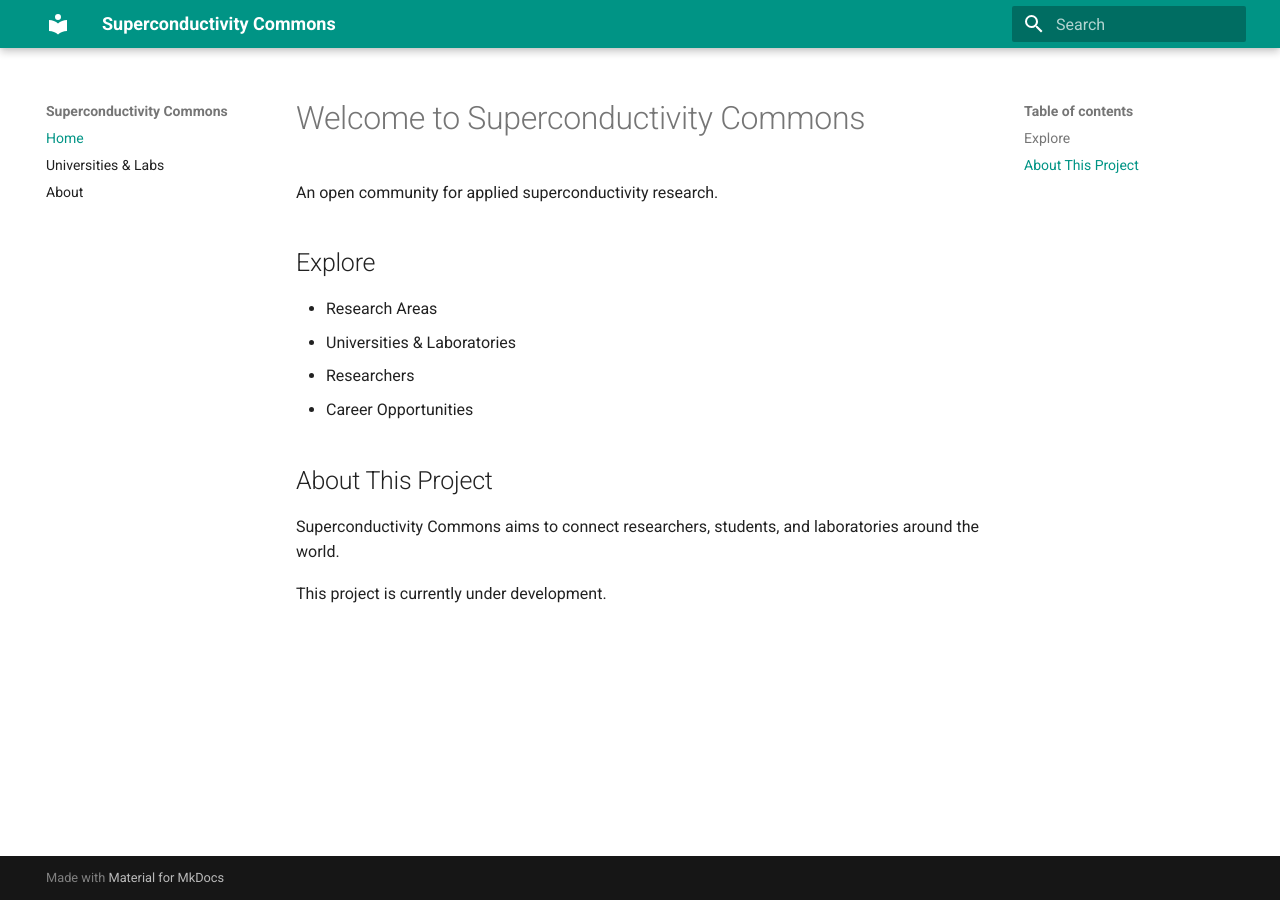
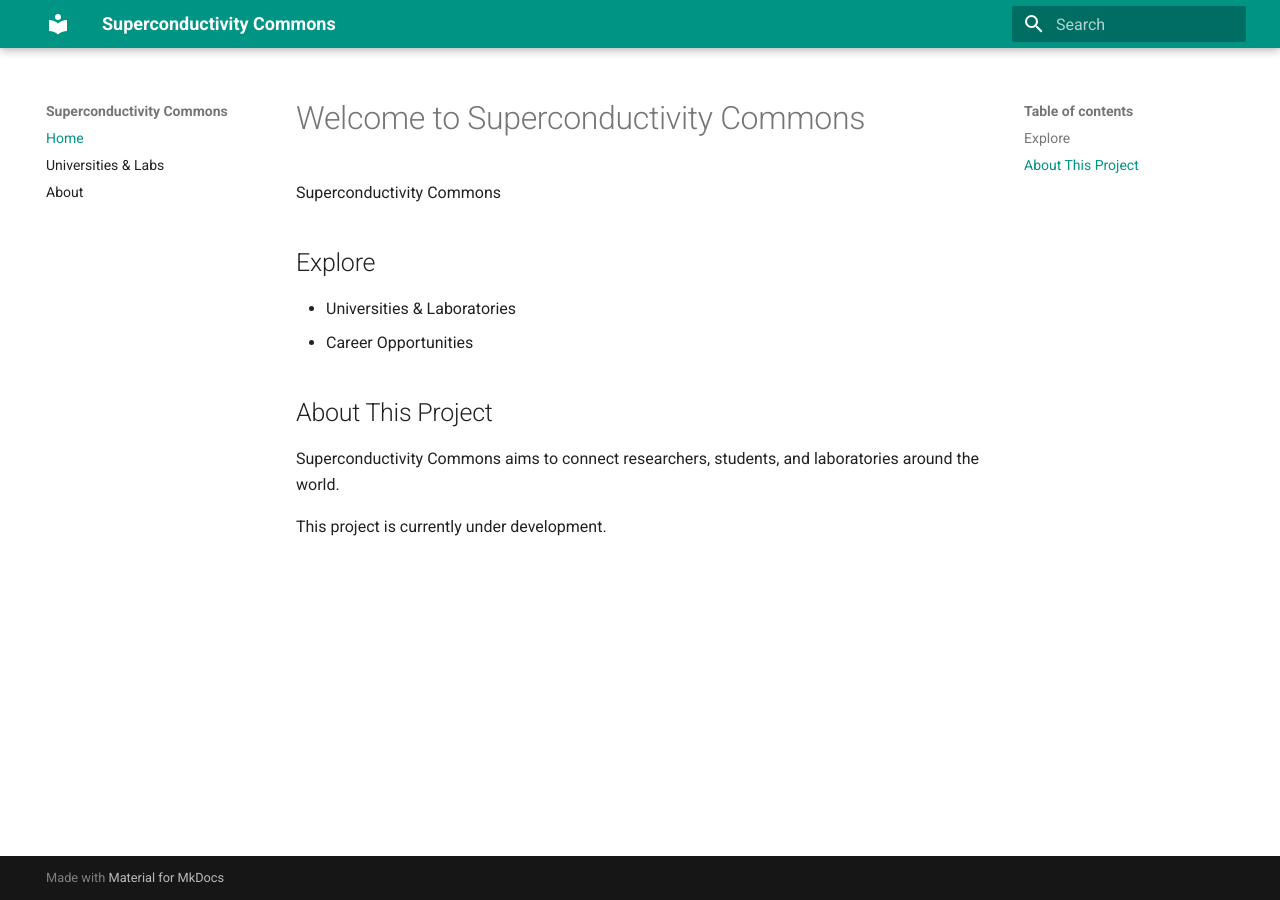
Before and after one commit to mitjintaohu/superconductivity-common, an MkDocs documentation site: the page built from docs/index.md, in a window 1280 px wide. Built offline with MkDocs 1.6.1 and Material for MkDocs 9.7.7, drawn with Linux system fonts in a browser that asks for light colours.

Commit message:
Revise introduction and remove bullet points

```diff
--- a/docs/index.md
+++ b/docs/index.md
@@ -1,12 +1,10 @@
 # Welcome to Superconductivity Commons
 
-An open community for applied superconductivity research.
+Superconductivity Commons
 
 ## Explore
 
-- Research Areas
 - Universities & Laboratories
-- Researchers
 - Career Opportunities
 
 ## About This Project
```
